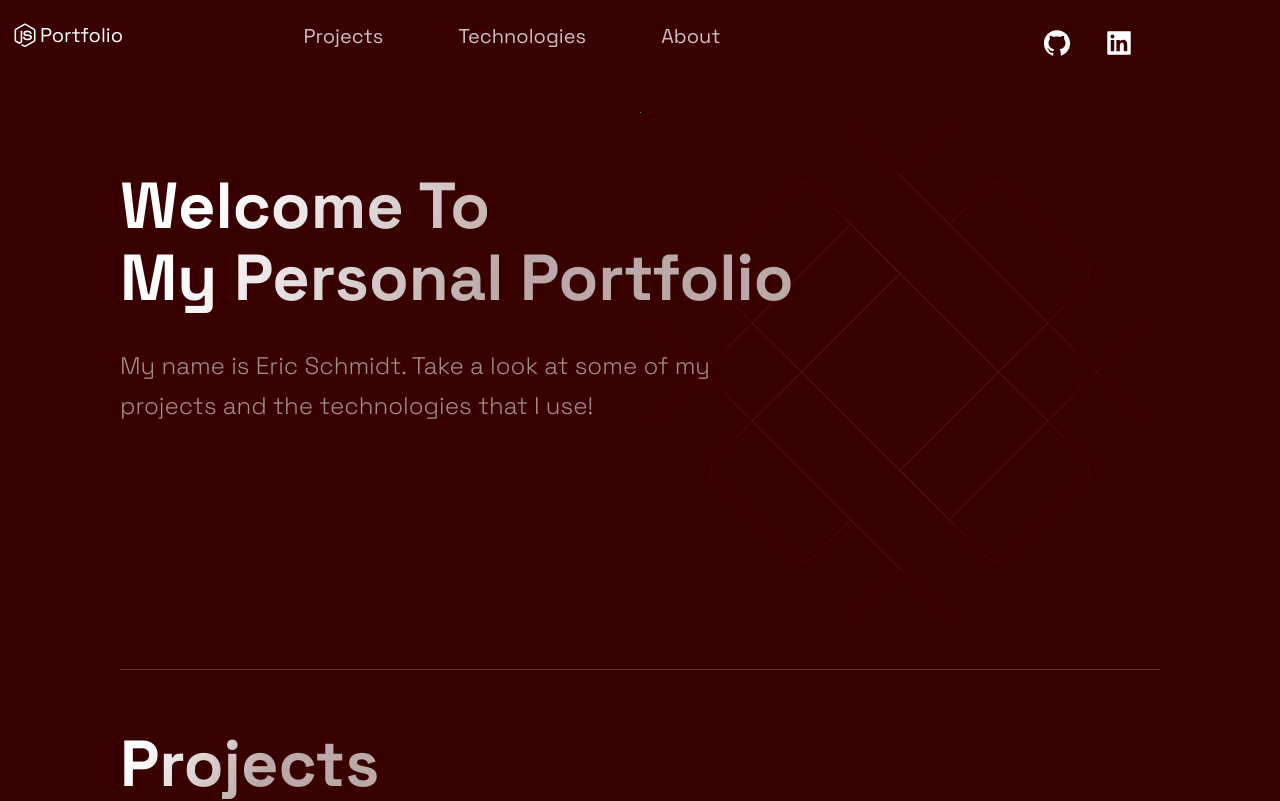
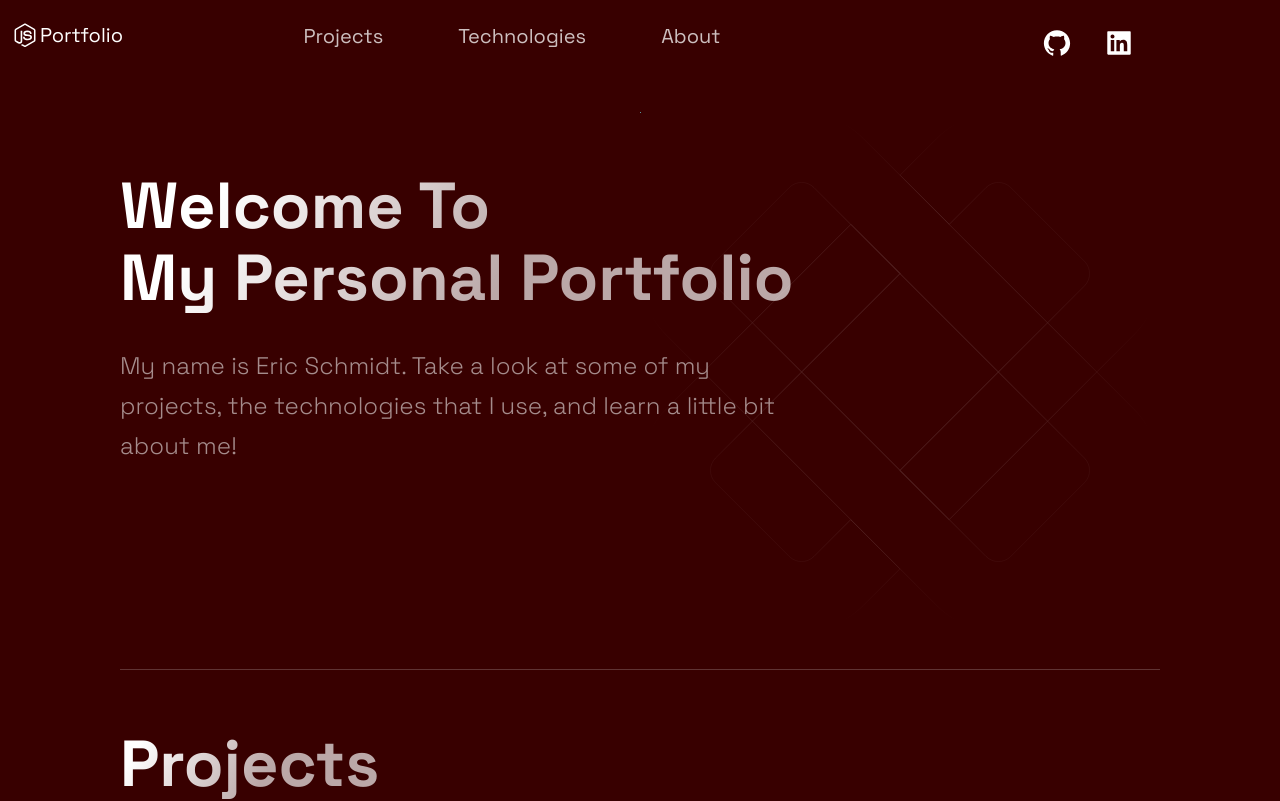
Before and after one commit to Eric01752/Portfolio, a Next.js app: page / in a window 1280 px wide. Shown: the top 801 px of the page. Built offline with nearby package versions, Linux system fonts and the light colour scheme.

Commit message:
Updated summary and hero text

```diff
--- a/src/components/About/About.js
+++ b/src/components/About/About.js
@@ -22,9 +22,10 @@ const About = () => (
         }}
       >
         I am a Framingham State University student majoring in Computer Science.
-        My past classes and my own experiences have allowed me to work with
-        different languages including JavaScript, HTML, CSS, and Python as well
-        as gain technical skills in front-end and back-end web development.
+        My past classes and my desire to learn have given me the ability to work
+        with many different languages including JavaScript, HTML, CSS, and
+        Python. This has enhanced my technical knowledge of front-end and
+        back-end web development allowing me to build some pretty neat projects!
       </SectionText>
     </AboutContainer>
   </Section>
--- a/src/components/Hero/Hero.js
+++ b/src/components/Hero/Hero.js
@@ -15,8 +15,8 @@ const Hero = () => (
         My Personal Portfolio
       </SectionTitle>
       <SectionText>
-        My name is Eric Schmidt. Take a look at some of my projects and the
-        technologies that I use!
+        My name is Eric Schmidt. Take a look at some of my projects, the
+        technologies that I use, and learn a little bit about me!
       </SectionText>
     </LeftSection>
   </Section>
```
